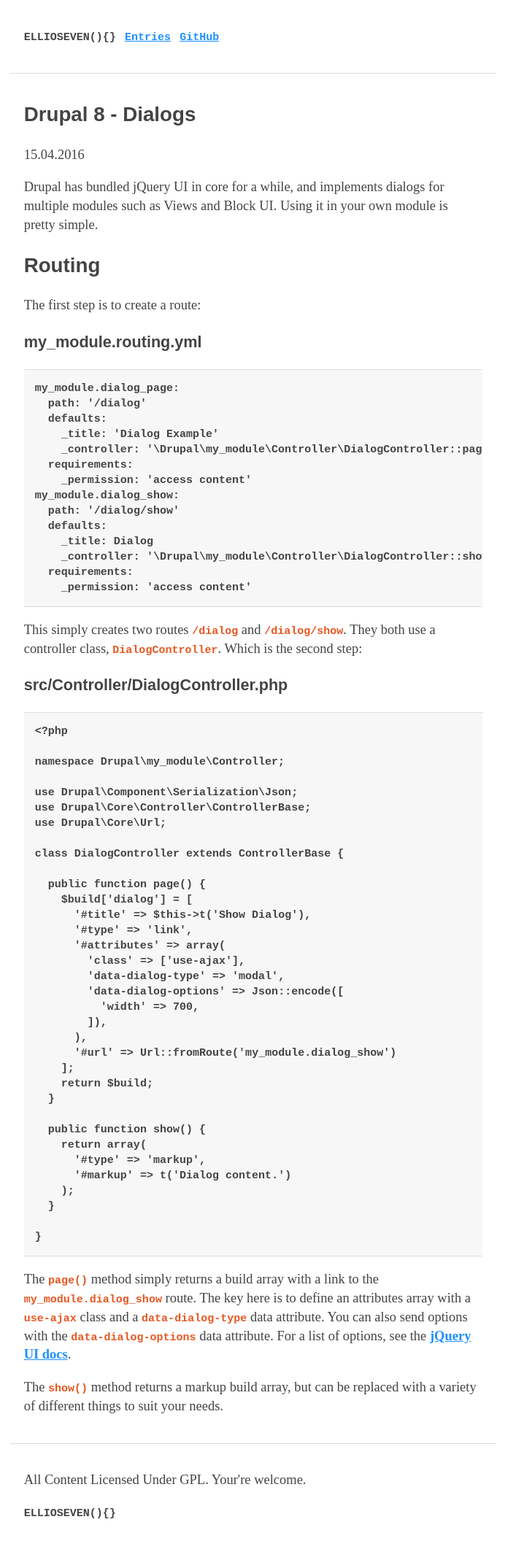
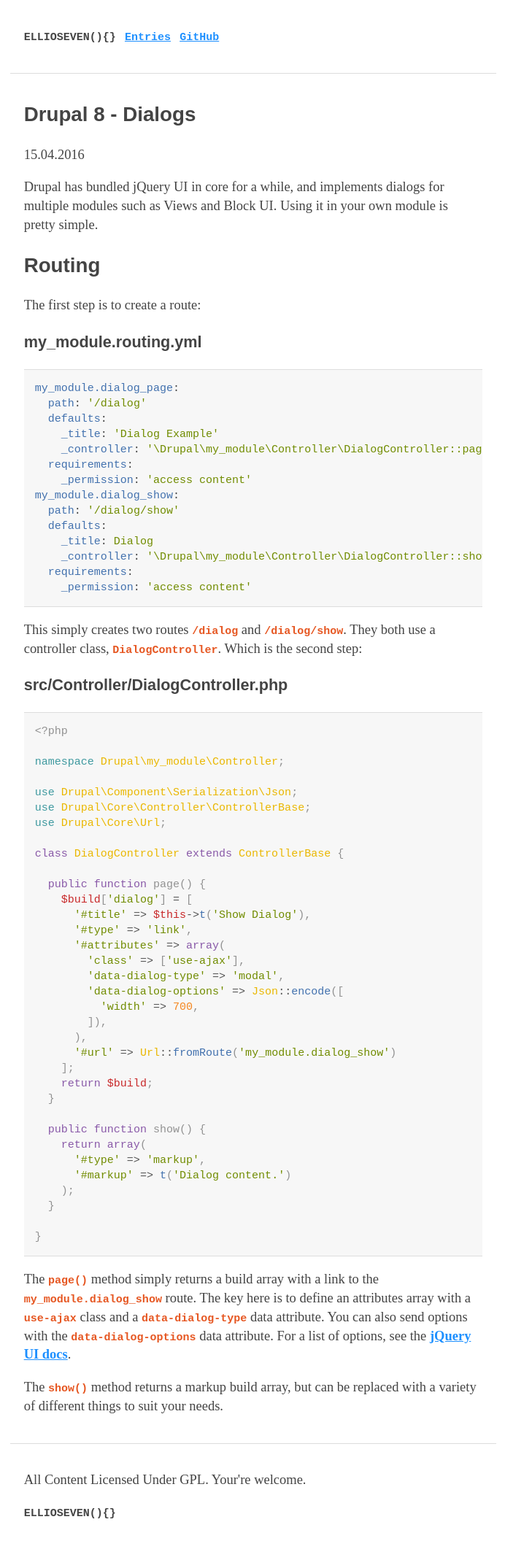
Before and after one commit to ellioseven/ellioseven.github.io, a Jekyll site: the page built from _posts/2016-04-15-drupal-8-dialogs.markdown, in a window 1280 px wide. Shown: the whole page at 73% size, without its empty margins (293-985 px from the left). Built offline with Jekyll 4.4.1, drawn with Linux system fonts in a browser that asks for light colours.

Commit message:
New colors

```diff
--- a/css/theme.css
+++ b/css/theme.css
@@ -71,6 +71,7 @@
 
 pre code {
     display: block;
+    font-weight: 400;
 }
 
 code {
@@ -169,6 +170,262 @@
     color: inherit;
 }
 
-/* https://raw.githubusercontent.com/jwarby/pygments-css/master/autumn.css */
+.highlight .hll {
+    background-color: #EFEFEF;
+}
 
-.highlight .sd { color: #aaaaaa } /* Literal.String.Doc */
+.highlight .c {
+    color: #929292;
+}
+
+.highlight .err {
+    background: #C82829;
+    color: #FFFFFF;
+}
+
+.highlight .k {
+    color: #8959A8;
+}
+
+.highlight .l {
+    color: #F5871F;
+}
+
+.highlight .n {
+    color: #929292;
+}
+
+.highlight .o {
+    color: #545454;
+}
+
+.highlight .p {
+    color: #929292;
+}
+
+.highlight .cm {
+    color: #929292;
+}
+
+.highlight .cp {
+    color: #929292;
+}
+
+.highlight .c1 {
+    color: #929292;
+}
+
+.highlight .cs {
+    color: #929292;
+}
+
+.highlight .gd {
+    color: #C82829;
+}
+
+.highlight .ge {
+    font-style: italic;
+}
+
+.highlight .gh {
+    color: #545454;
+    font-weight: bold;
+}
+
+.highlight .gi {
+    color: #718C00;
+}
+
+.highlight .gp {
+    color: #718C00;
+    font-weight: bold;
+}
+
+.highlight .gs {
+    font-weight: bold;
+}
+
+.highlight .gu {
+    color: #3E999F;
+    font-weight: bold;
+}
+
+.highlight .kc {
+    color: #8959A8;
+}
+
+.highlight .kd {
+    color: #8959A8;
+}
+
+.highlight .kn {
+    color: #3E999F;
+}
+
+.highlight .kp {
+    color: #4271AE;
+}
+
+.highlight .kr {
+    color: #8959A8;
+}
+
+.highlight .kt {
+    color: #EAB700;
+}
+
+.highlight .ld {
+    color: #718C00;
+}
+
+.highlight .m {
+    color: #F5871F;
+}
+
+.highlight .s {
+    color: #718C00;
+}
+
+.highlight .na {
+    color: #4271AE;
+}
+
+.highlight .nb {
+    color: #4271AE;
+}
+
+.highlight .nc {
+    color: #EAB700;
+}
+
+.highlight .no {
+    color: #EAB700;
+}
+
+.highlight .nd {
+    color: #3E999F;
+}
+
+.highlight .ni {
+    color: #545454;
+}
+
+.highlight .ne {
+    color: #C82829;
+}
+
+.highlight .nf {
+    color: #4271AE;
+}
+
+.highlight .nl {
+    color: #545454;
+}
+
+.highlight .nn {
+    color: #EAB700;
+}
+
+.highlight .nx {
+    color: #4271AE;
+}
+
+.highlight .py {
+    color: #545454;
+}
+
+.highlight .nt {
+    color: #3E999F;
+}
+
+.highlight .nv {
+    color: #C82829;
+}
+
+.highlight .ow {
+    color: #3E999F;
+}
+
+.highlight .w {
+    color: #545454;
+}
+
+.highlight .mf {
+    color: #F5871F;
+}
+
+.highlight .mh {
+    color: #F5871F;
+}
+
+.highlight .mi {
+    color: #F5871F;
+}
+
+.highlight .mo {
+    color: #F5871F;
+}
+
+.highlight .sb {
+    color: #718C00;
+}
+
+.highlight .sc {
+    color: #545454;
+}
+
+.highlight .sd {
+    color: #929292;
+}
+
+.highlight .s2 {
+    color: #718C00;
+}
+
+.highlight .se {
+    color: #F5871F;
+}
+
+.highlight .sh {
+    color: #718C00;
+}
+
+.highlight .si {
+    color: #F5871F;
+}
+
+.highlight .sx {
+    color: #718C00;
+}
+
+.highlight .sr {
+    color: #718C00;
+}
+
+.highlight .s1 {
+    color: #718C00;
+}
+
+.highlight .ss {
+    color: #718C00;
+}
+
+.highlight .bp {
+    color: #545454;
+}
+
+.highlight .vc {
+    color: #C82829;
+}
+
+.highlight .vg {
+    color: #C82829;
+}
+
+.highlight .vi {
+    color: #C82829;
+}
+
+.highlight .il {
+    color: #F5871F;
+}
```
